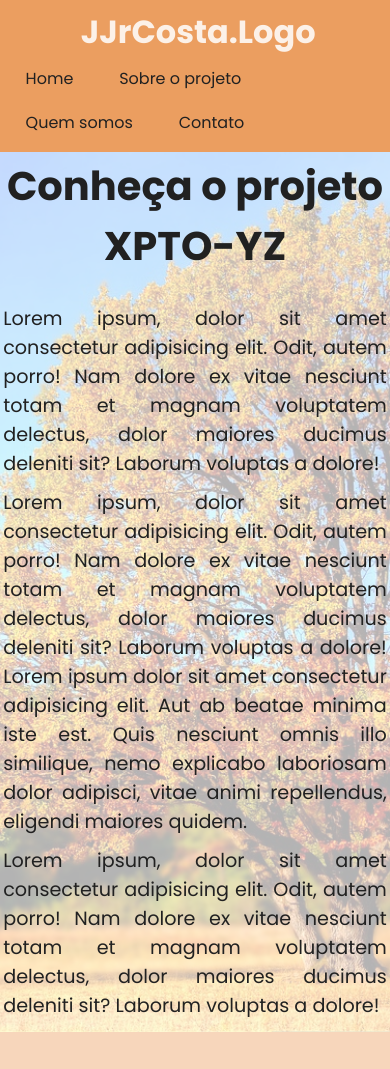
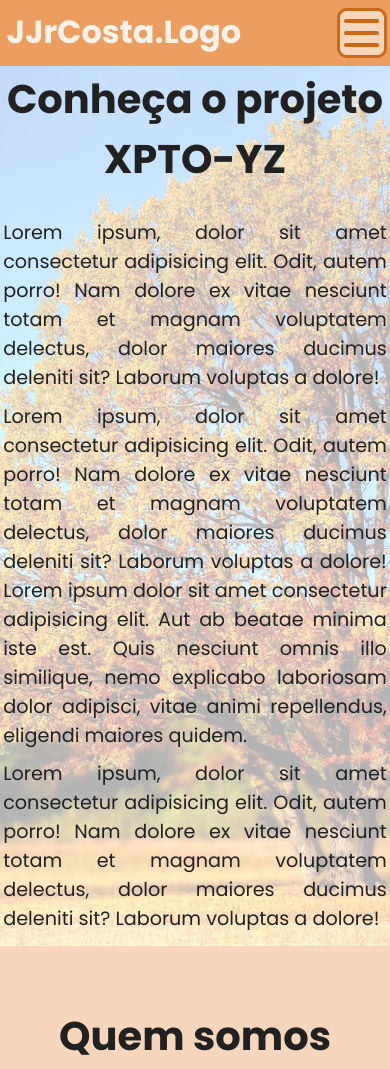
Before and after one commit to JJrCosta/curso_ebac_fullstack_python, a website: page exercicio_gulp/src/index.html in a window 390 px wide. Shown: the top 1069 px of the page. Drawn offline with nearby package versions, Linux system fonts and the light colour scheme; files that its build step writes are made by us from their sources; files whose address does not match are found by name.

Commit message:
Feat mobile menu

```diff
--- a/exercicio_gulp/src/index.html
+++ b/exercicio_gulp/src/index.html
@@ -12,12 +12,14 @@
     </head>
 
     <body>
-
         <header class="bg-header">
             <div class="container">
-                <h1 class="logo">
-                    JJrCosta.Logo
-                </h1>
+                <div class="btn-logo">
+                    <h1 class="logo">
+                        JJrCosta.Logo
+                    </h1>
+                    <button type="button" class="mobile-btn" onclick="menuExpand()"></button>
+                </div>
                 <nav class="navbar">
                     <ul class="nav-menu">
                         <li class="nav-item">
--- a/exercicio_gulp/src/scripts/script.js
+++ b/exercicio_gulp/src/scripts/script.js
@@ -1,3 +1,9 @@
-document.querySelector('.mobile-btn').addEventListener('click', function() {
-    document.querySelector('.navbar').classList.add('active');
-});
+function menuExpand() {
+    let navMenu = document.querySelector('.navbar');
+    if (navMenu.style.display === "none") {
+        navMenu.style.display = "block";
+    } else {
+        navMenu.style.display = "none";
+    }
+
+}
--- a/exercicio_gulp/src/styles/main.scss
+++ b/exercicio_gulp/src/styles/main.scss
@@ -40,10 +40,7 @@ body {
     }
 
     .navbar {
-
-        &.active {
-            display: block;
-        }
+        display: block;
 
         .nav-item {
             display: inline-block;
@@ -227,7 +224,27 @@ body {
     .bg-header {
         .container {
             flex-direction: column;
+            align-items: flex-start;
         }
+
+        .btn-logo {
+            display: flex;
+            justify-content: space-between;
+            width: 100%;
+        }
+
+        .mobile-btn {
+            display: block;
+        }
+
+        .navbar {
+            display: none;
+
+            .nav-item {
+                width: 100%;
+            }
+        }
+
     }
     .quem-somos .cards .card {
         min-width: 99%;
@@ -235,4 +252,7 @@ body {
     .cover .conteudo {
         padding: 0.2em;
     }
+    .contato .formulario-contato .btn-box {
+        text-align: center;
+    }
 }
```
Also changed, not shown: 1 other file.
